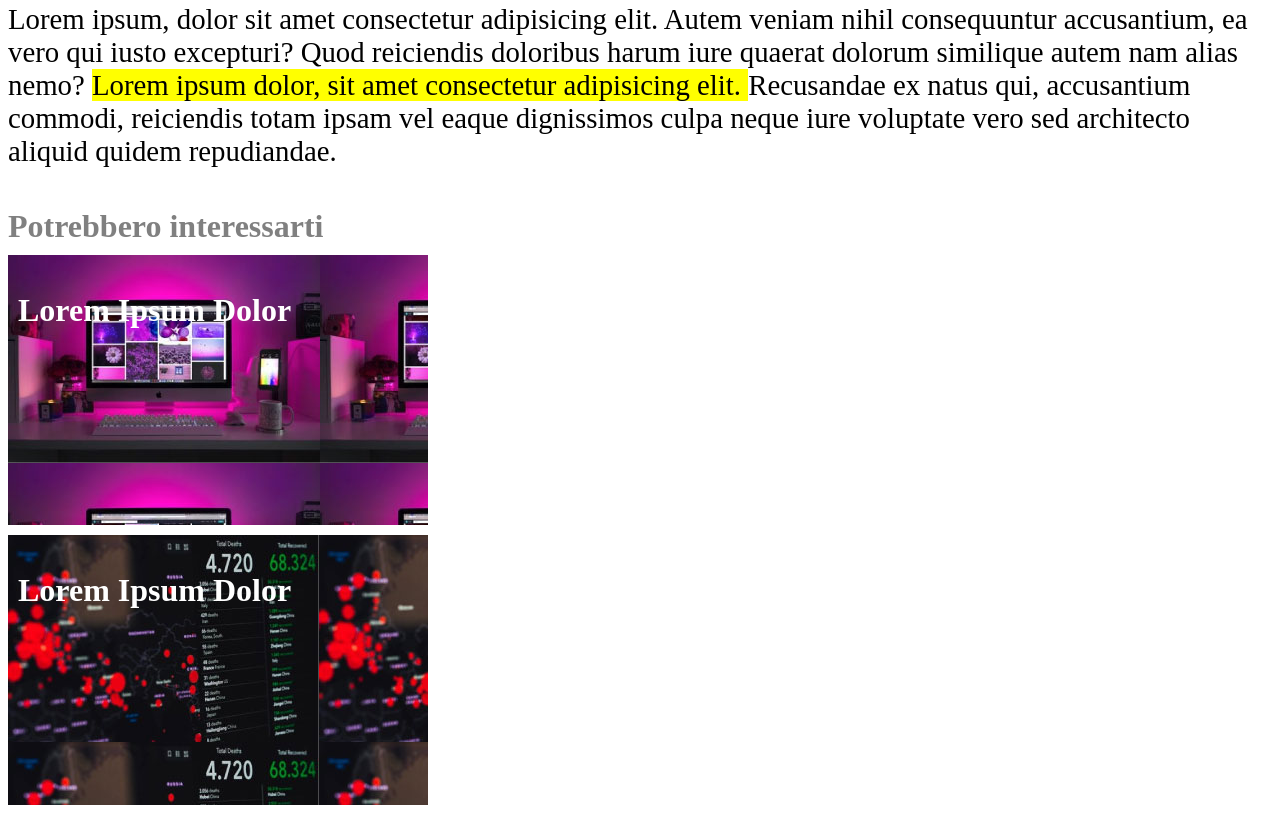
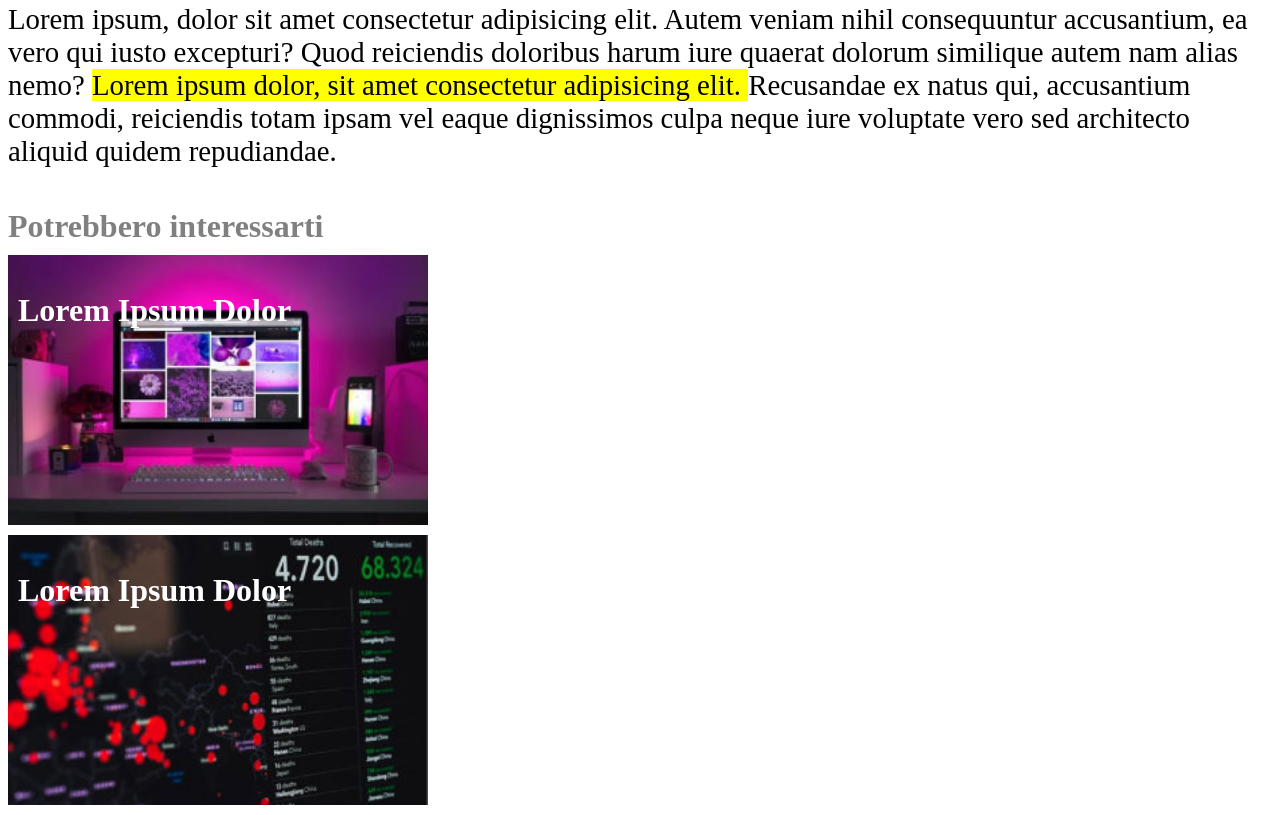
Before and after one commit to AlexTimoncini/html-css-booleaner, a plain HTML site: page index.html in a window 1280 px wide. Shown: the part 3085-3900 px from the top of the page. Drawn offline with Linux system fonts and the light colour scheme.

Commit message:
fixed issuwe with the background of .img-box

```diff
--- a/css/style.css
+++ b/css/style.css
@@ -84,16 +84,16 @@ footer .container .img-box{
     margin: 10px 0;
     cursor: pointer;
     background-position: center;
-    background-repeat: no-repeat;   /*PROBLEMA QUI*/
+    background-repeat: no-repeat;
     background-size: cover;
 }
 
 footer .img-box:first-child{
-    background: url(../img/monitor.jpg);
+    background-image: url(../img/monitor.jpg);
 }
 
 footer .img-box:last-child{
-    background: url(../img/graph.jpg);
+    background-image: url(../img/graph.jpg);
 }
 
 footer .img-box h2{
```
